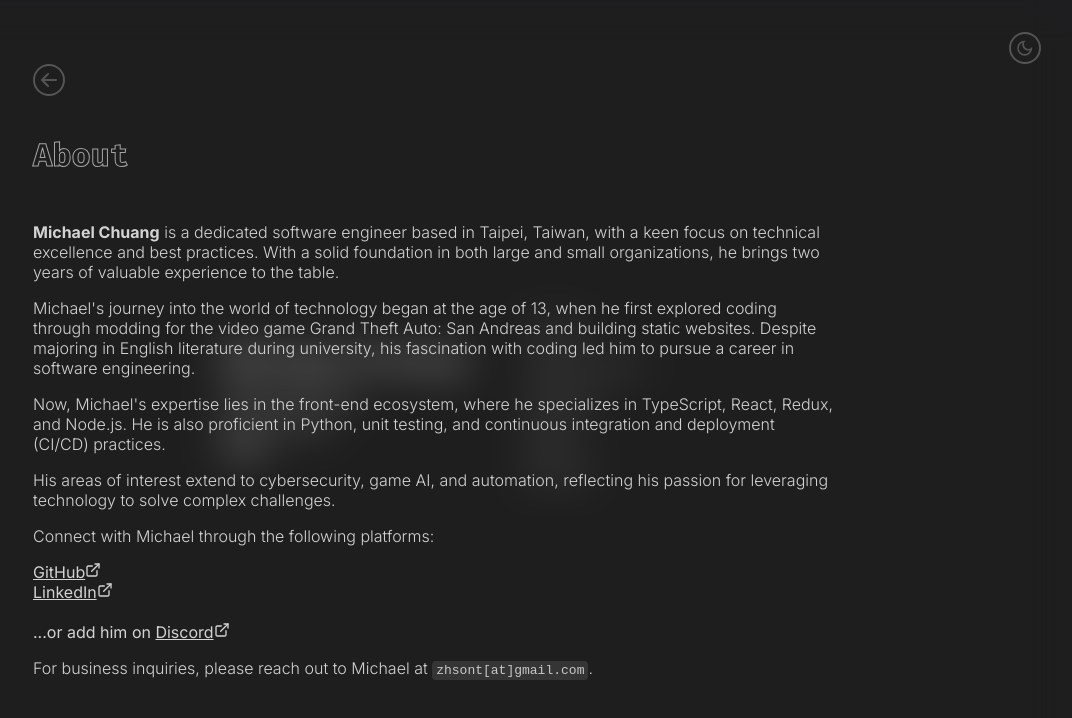
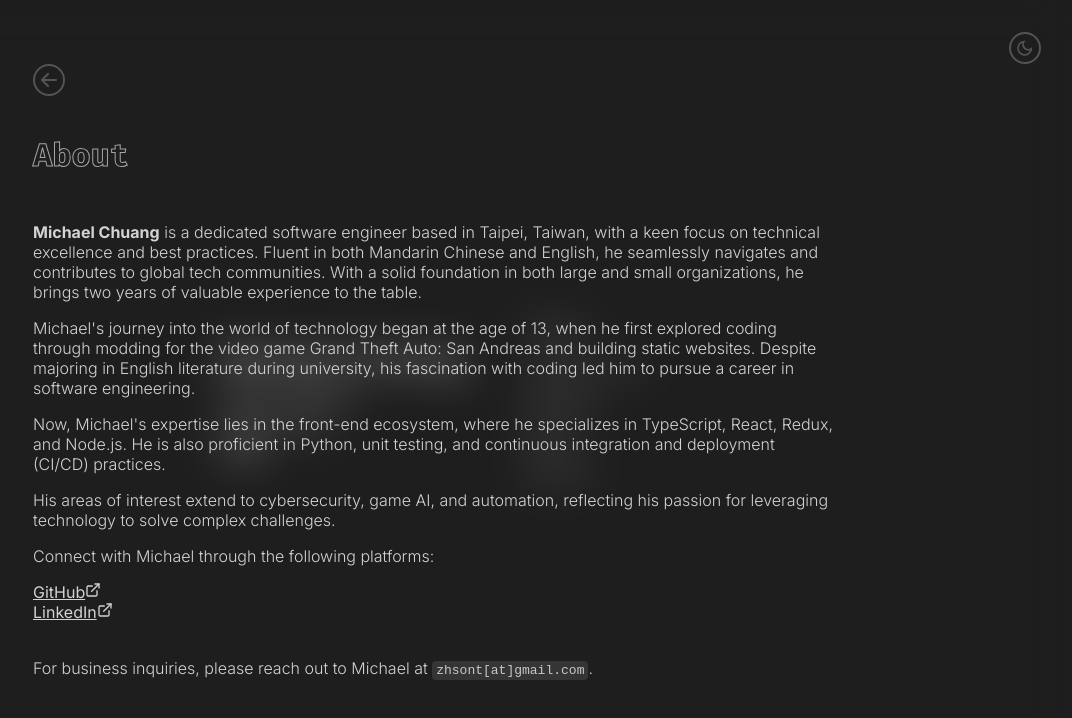
Before and after one commit to zhaungsont/2024-portfolio, a Next.js app: page /about in a window 1280 px wide. Shown: the top 718 px of the page, without its empty margins (207-1279 px from the left). Built offline with nearby package versions, Linux system fonts and the light colour scheme.

Commit message:
feat: update about

```diff
--- a/src/app/about/page.tsx
+++ b/src/app/about/page.tsx
@@ -13,9 +13,10 @@ export default function About() {
         <p className={styles.bio}>
           <strong>Michael Chuang</strong> is a dedicated software engineer based
           in Taipei, Taiwan, with a keen focus on technical excellence and best
-          practices. With a solid foundation in both large and small
-          organizations, he brings two years of valuable experience to the
-          table.
+          practices. Fluent in both Mandarin Chinese and English, he seamlessly
+          navigates and contributes to global tech communities. With a solid
+          foundation in both large and small organizations, he brings two years
+          of valuable experience to the table.
         </p>
         <p className={styles.bio}>
           Michael&apos;s journey into the world of technology began at the age
@@ -50,11 +51,11 @@ export default function About() {
           </ExternalLink>
           <br />
           <br />
-          ...or add him on{' '}
+          {/* ...or add him on{' '}
           <ExternalLink href="https://github.com/zhaungsont/hide-teams-overlay">
             Discord
           </ExternalLink>
-          <br />
+          <br /> */}
         </div>
         <p className={styles.bio}>
           For business inquiries, please reach out to Michael at{' '}
```
